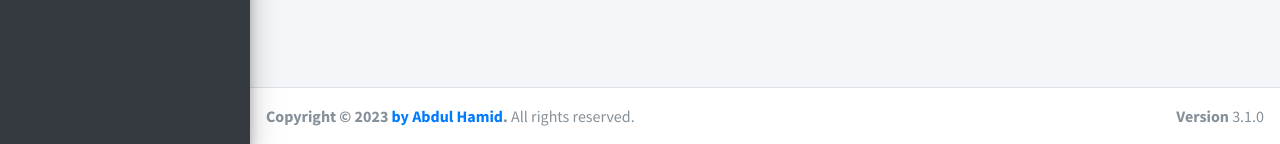
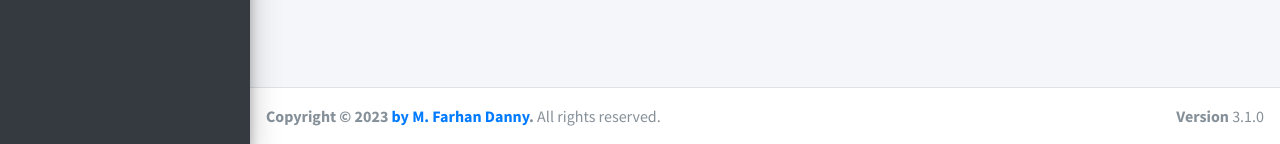
Before and after one commit to frhndnny009/praktikum-web-2, a PHP site: page /index.php in a window 1280 px wide. Shown: the part 656-800 px from the top of the page. Run offline with PHP 8.4, Linux system fonts and the light colour scheme; some libraries are stand-ins or nearby versions.

Commit message:
Update footer.php

```diff
--- a/praktikum04/footer.php
+++ b/praktikum04/footer.php
@@ -2,7 +2,7 @@
     <div class="float-right d-none d-sm-block">
         <b>Version</b> 3.1.0
     </div>
-    <strong>Copyright &copy; 2023 <a href="https://adminlte.io">by Abdul Hamid</a>.</strong> All rights reserved.
+    <strong>Copyright &copy; 2023 <a href="https://adminlte.io">by M. Farhan Danny</a>.</strong> All rights reserved.
 </footer>
 
 <!-- Control Sidebar -->
```
